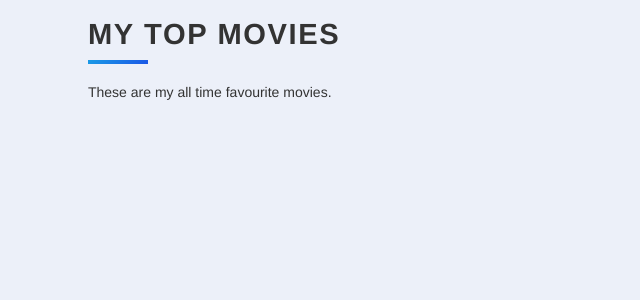
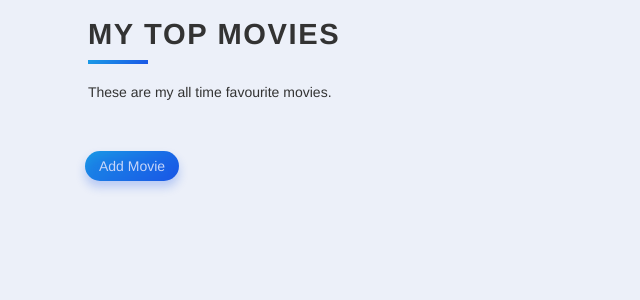
Before and after one commit to maryletteroa/my-top-movies, a Flask app: page / in a window 1280 px wide. Shown: the top 300 px of the page, without its empty margins (0-640 px from the left). Run offline with Flask 2, Linux system fonts and the light colour scheme; data that the repository does not hold is empty; some libraries are stand-ins or nearby versions.

Commit message:
add buttons

```diff
--- a/templates/index.html
+++ b/templates/index.html
@@ -16,11 +16,11 @@
 <div class="container">
   <h1 class="heading">My Top Movies</h1>
   <p class="description">These are my all time favourite movies.</p>
-<!--
+
   <div class="container add">
     <a href="{{ url_for('select') }}" class="button">Add Movie</a>
   </div>
-   -->
+
     <div class="row">
   {% for movie in movies %}
     <div class="col-lg-4 col-md-6">
@@ -40,8 +40,8 @@
                 {{ movie.description }}
             </p>
 
-            <!-- <a href="{{ url_for('edit', id=movie.id) }}" class="button">Update</a>
-            <a href="{{ url_for('delete', id=movie.id) }}" class="button delete-button">Delete</a> -->
+            <a href="{{ url_for('edit', id=movie.id) }}" class="button">Update</a>
+            <a href="{{ url_for('delete', id=movie.id) }}" class="button delete-button">Delete</a>
 
           </div>
         </div>
```
